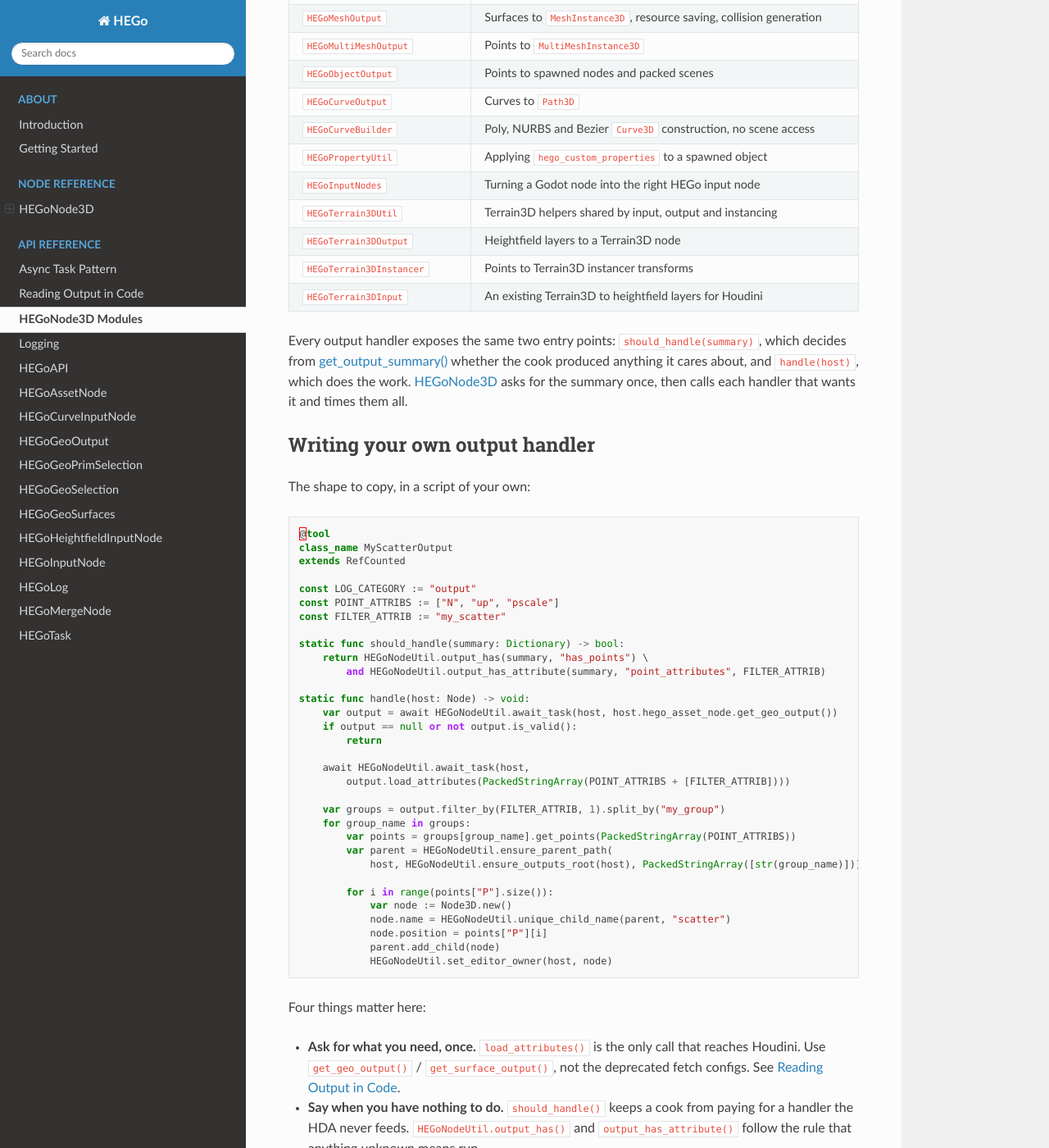
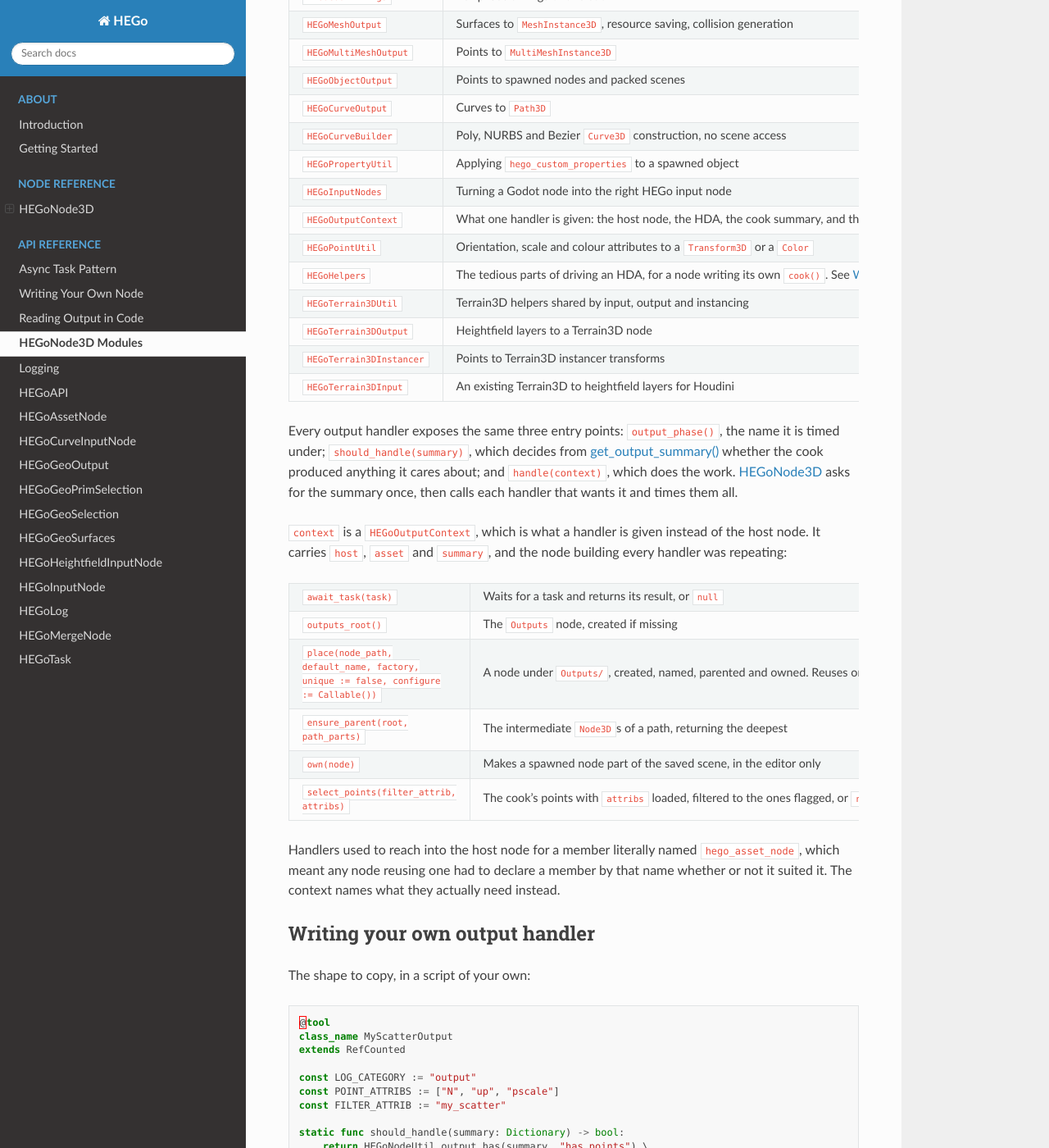
Before and after one commit to peterprickarz/hego, a Sphinx documentation site: the page built from docs/api/node3d_modules.rst, in a window 1280 px wide and 1400 px high, scrolled down 425 px. Shown: the whole window at 82% size. Built offline with Sphinx 7.4.7 and the Read the Docs theme 3.1.0, drawn with Linux system fonts in a browser that asks for light colours; some of the changed text lies outside the part shown.

Commit message:
Document writing your own node, and bring the API pages up to date
Nothing described how to write a custom node. The nearest thing, the "writing your own
output handler" section, was also stale in every detail that mattered: handlers take a
HEGoOutputContext now, not the host node, and nothing they used to reach for through it
exists any more.

docs/api/custom_nodes.rst is the new page, linked from both the real toctree in
docs/index.rst and the orphaned one in docs/api/index.rst so the two do not drift. It
covers when to write a node rather than use HEGoNode3D, the shape of one, what HEGoHelpers
supplies, the bottom panel's duck-typed interface, chaining several HDAs, and which parts
of the output library are callable on their own. It ends with the five demos to read, since
those are the versions that actually run.

Three things in it are traps that fail silently rather than erroring, so they are called
out where a reader will hit them: a chained input must be skipped in sync_inputs, every
stage of a chain carries the node's transform, and awaiting a task is not a general failure
check - a task that legitimately did nothing also returns null.

node3d_modules.rst gets the context, its methods, and the three classes the list was
missing. task_pattern.rst leads with HEGoHelpers.task() instead of telling every script to
paste in its own polling loop, and says what cook() failing now means. The node reference
points at the new page rather than leaving subclassing as the implied answer.

sphinx-build -W is clean.

Co-Authored-By: Claude Opus 5 (1M context) <noreply@anthropic.com>

```diff
--- a/docs/api/index.rst
+++ b/docs/api/index.rst
@@ -9,6 +9,7 @@ The pages below are generated from XML class docs in demo/addons/hego/doc_classe
    :maxdepth: 2
 
    task_pattern
+   custom_nodes
    geo_output
    node3d_modules
    logging
--- a/docs/api/node3d_modules.rst
+++ b/docs/api/node3d_modules.rst
@@ -7,7 +7,8 @@ Overview
 :doc:`HEGoNode3D </node_reference/hego_node_3d>` orchestrates a cook; the work lives
 in modules under ``addons/hego/node3d/``. Each is a plain GDScript class of static
 functions, so you can call them from your own scripts, replace one of them, or read
-one to see how an output type is built.
+one to see how an output type is built. Writing a node of your own around them is
+:doc:`custom_nodes`.
 
 .. list-table::
    :widths: 32 68
@@ -33,6 +34,14 @@ one to see how an output type is built.
      - Applying ``hego_custom_properties`` to a spawned object
    * - ``HEGoInputNodes``
      - Turning a Godot node into the right HEGo input node
+   * - ``HEGoOutputContext``
+     - What one handler is given: the host node, the HDA, the cook summary, and the node
+       building it needs
+   * - ``HEGoPointUtil``
+     - Orientation, scale and colour attributes to a ``Transform3D`` or a ``Color``
+   * - ``HEGoHelpers``
+     - The tedious parts of driving an HDA, for a node writing its own ``cook()``. See
+       :doc:`custom_nodes`
    * - ``HEGoTerrain3DUtil``
      - Terrain3D helpers shared by input, output and instancing
    * - ``HEGoTerrain3DOutput``
@@ -42,11 +51,39 @@ one to see how an output type is built.
    * - ``HEGoTerrain3DInput``
      - An existing Terrain3D to heightfield layers for Houdini
 
-Every output handler exposes the same two entry points: ``should_handle(summary)``,
-which decides from :ref:`get_output_summary()<class_HEGoAssetNode_method_get_output_summary>`
-whether the cook produced anything it cares about, and ``handle(host)``, which does
-the work. :doc:`HEGoNode3D </node_reference/hego_node_3d>` asks for the summary once, then calls
-each handler that wants it and times them all.
+Every output handler exposes the same three entry points: ``output_phase()``, the name it is
+timed under; ``should_handle(summary)``, which decides from
+:ref:`get_output_summary()<class_HEGoAssetNode_method_get_output_summary>` whether the cook
+produced anything it cares about; and ``handle(context)``, which does the work.
+:doc:`HEGoNode3D </node_reference/hego_node_3d>` asks for the summary once, then calls each
+handler that wants it and times them all.
+
+``context`` is a ``HEGoOutputContext``, which is what a handler is given instead of the host
+node. It carries ``host``, ``asset`` and ``summary``, and the node building every handler was
+repeating:
+
+.. list-table::
+   :widths: 46 54
+
+   * - ``await_task(task)``
+     - Waits for a task and returns its result, or ``null``
+   * - ``outputs_root()``
+     - The ``Outputs`` node, created if missing
+   * - ``place(node_path, default_name, factory, unique := false, configure := Callable())``
+     - A node under ``Outputs/``, created, named, parented and owned. Reuses one already there
+       of the right class and replaces one of the wrong class, so a handler that runs twice
+       does not orphan what it built the first time
+   * - ``ensure_parent(root, path_parts)``
+     - The intermediate ``Node3D``\ s of a path, returning the deepest
+   * - ``own(node)``
+     - Makes a spawned node part of the saved scene, in the editor only
+   * - ``select_points(filter_attrib, attribs)``
+     - The cook's points with ``attribs`` loaded, filtered to the ones flagged, or ``null``
+       when there are none
+
+Handlers used to reach into the host node for a member literally named ``hego_asset_node``,
+which meant any node reusing one had to declare a member by that name whether or not it
+suited it. The context names what they actually need instead.
 
 Writing your own output handler
 -------------------------------
@@ -67,26 +104,21 @@ The shape to copy, in a script of your own:
         return HEGoNodeUtil.output_has(summary, "has_points") \
             and HEGoNodeUtil.output_has_attribute(summary, "point_attributes", FILTER_ATTRIB)
 
-    static func handle(host: Node) -> void:
-        var output = await HEGoNodeUtil.await_task(host, host.hego_asset_node.get_geo_output())
-        if output == null or not output.is_valid():
+    static func output_phase() -> String:
+        return "my_scatter_output"
+
+    static func handle(context: HEGoOutputContext) -> void:
+        var selection = await context.select_points(FILTER_ATTRIB, PackedStringArray(POINT_ATTRIBS))
+        if selection == null:
             return
 
-        await HEGoNodeUtil.await_task(host,
-            output.load_attributes(PackedStringArray(POINT_ATTRIBS + [FILTER_ATTRIB])))
-
-        var groups = output.filter_by(FILTER_ATTRIB, 1).split_by("my_group")
+        var groups = selection.split_by("my_group")
         for group_name in groups:
             var points = groups[group_name].get_points(PackedStringArray(POINT_ATTRIBS))
-            var parent = HEGoNodeUtil.ensure_parent_path(
-                host, HEGoNodeUtil.ensure_outputs_root(host), PackedStringArray([str(group_name)]))
-
             for i in range(points["P"].size()):
-                var node := Node3D.new()
-                node.name = HEGoNodeUtil.unique_child_name(parent, "scatter")
+                var node := context.place(str(group_name) + "/scatter", "scatter",
+                    Node3D.new, true) as Node3D
                 node.position = points["P"][i]
-                parent.add_child(node)
-                HEGoNodeUtil.set_editor_owner(host, node)
 
 Four things matter here:
 
@@ -96,8 +128,9 @@ Four things matter here:
 - **Say when you have nothing to do.** ``should_handle()`` keeps a cook from paying
   for a handler the HDA never feeds. ``HEGoNodeUtil.output_has()`` and
   ``output_has_attribute()`` follow the rule that anything unknown means run.
-- **Own the nodes you create.** ``set_editor_owner()`` is what makes them survive a
-  scene save in the editor; a node without an owner silently disappears.
+- **Own the nodes you create.** ``context.place()`` does this for you; if you parent a node
+  yourself, ``context.own()`` is what makes it survive a scene save in the editor. A node
+  without an owner silently disappears.
 - **Log through** :ref:`HEGoLog<class_HEGoLog>` so your messages show up in the
   session panel next to HEGo's. See :doc:`logging`.
 
@@ -120,7 +153,7 @@ Shared helpers
      - ``base_name``, or ``base_name_001`` and so on if taken
    * - ``set_editor_owner(host, node)``
      - Makes a spawned node part of the saved scene, in the editor only
-   * - ``get_attrib_value(dict, dict_key, attr_name)``
+   * - ``get_attrib_value(fetch_result, list_key, attr_name)``
      - Reads a named attribute out of a HAPI attribute list
    * - ``get_point_attrib(points, key, index, fallback)``
      - Element ``index`` of an attribute array, with a fallback for missing data
@@ -169,12 +202,15 @@ change here.
 Reusable pieces of the output handlers
 --------------------------------------
 
-Most handlers are just ``handle()``, but two expose parts worth calling directly:
+Most handlers are just ``handle()``, but some expose parts worth calling directly:
 
 - ``HEGoMeshOutput.save_mesh_resource(mesh, path)`` writes an ``ArrayMesh`` to disk,
   overwriting an existing one in place so scenes referencing it pick up the new
   geometry, and reports what went wrong rather than throwing.
-- ``HEGoMultiMeshOutput.setup_multimesh(host, mesh, name, points)`` builds one
+- ``HEGoMeshOutput.fetch_meshes(context)`` returns ``{ mesh instance name: ArrayMesh }``
+  with LODs and materials applied and nothing added to the scene, which is usually what a
+  custom node wants; ``fetch_surface_groups(context)`` is the layer under it.
+- ``HEGoMultiMeshOutput.setup_multimesh(context, mesh, name, points)`` builds one
   ``MultiMeshInstance3D`` from a point dictionary, if you want multimesh output
   without the fetch around it.
 - ``HEGoInputNodes.sync(host, existing, path, settings)`` turns the Godot node at
--- a/docs/index.rst
+++ b/docs/index.rst
@@ -21,6 +21,7 @@ Welcome to the HEGo documentation site.
    :caption: API Reference
 
    api/task_pattern
+   api/custom_nodes
    api/geo_output
    api/node3d_modules
    api/logging
```
Also changed, not shown: docs/api/custom_nodes.rst (added, +253 -0 lines), docs/api/task_pattern.rst (+30 -22 lines), docs/node_reference/hego_node_3d.rst (+6 -1 lines).
